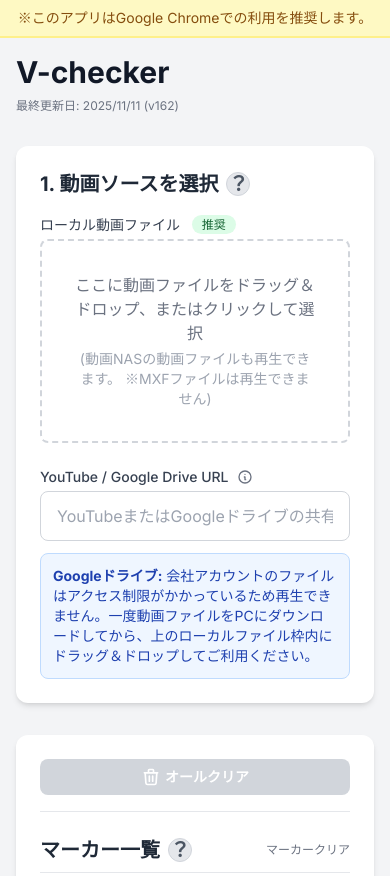
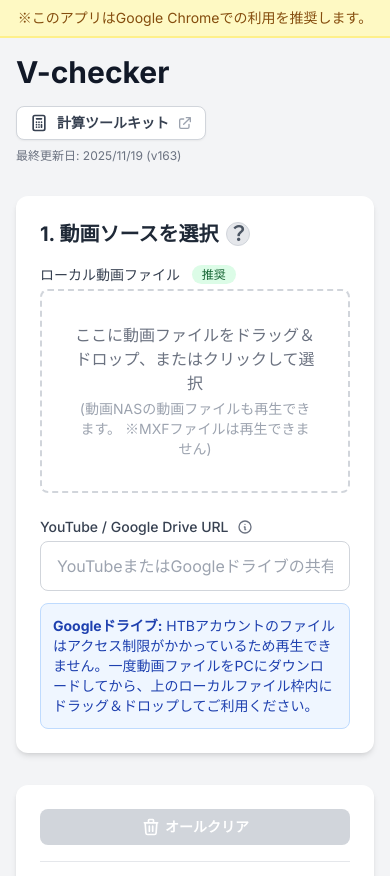
Before and after one commit to yueda-spec/V-checker, a plain HTML site: page index.html in a window 390 px wide. Shown: the top 876 px of the page. Drawn offline with nearby package versions, Linux system fonts and the light colour scheme.

Commit message:
Update index.html

```diff
--- a/index.html
+++ b/index.html
@@ -199,11 +199,23 @@
     </div>
 
     <div class="container mx-auto p-4 md:p-8 max-w-7xl">
-        <header class="mb-8">
-            <h1 class="text-3xl md:text-4xl font-bold text-gray-900">V-checker</h1>
+       <header class="mb-8">
+            <div class="flex flex-wrap items-center gap-4">
+                <h1 class="text-3xl md:text-4xl font-bold text-gray-900">V-checker</h1>
+
+                <a href="https://yueda-spec.github.io/ToolKit/" target="_blank" rel="noopener noreferrer" class="flex items-center gap-2 bg-white border border-gray-300 text-gray-700 px-3 py-1.5 rounded-lg text-sm font-bold hover:bg-gray-50 hover:text-blue-600 transition shadow-sm whitespace-nowrap">
+                    <svg xmlns="http://www.w3.org/2000/svg" class="h-5 w-5" fill="none" viewBox="0 0 24 24" stroke="currentColor" stroke-width="2">
+                        <path stroke-linecap="round" stroke-linejoin="round" d="M9 7h6m0 10v-3m-3 3h.01M9 17h.01M9 14h.01M12 14h.01M15 11h.01M12 11h.01M9 11h.01M7 21h10a2 2 0 002-2V5a2 2 0 00-2-2H7a2 2 0 00-2 2v14a2 2 0 002 2z" />
+                    </svg>
+                    <span>計算ツールキット</span>
+                    <svg xmlns="http://www.w3.org/2000/svg" class="h-4 w-4 text-gray-400" fill="none" viewBox="0 0 24 24" stroke="currentColor">
+                        <path stroke-linecap="round" stroke-linejoin="round" stroke-width="2" d="M10 6H6a2 2 0 00-2 2v10a2 2 0 002 2h10a2 2 0 002-2v-4M14 4h6m0 0v6m0-6L10 14" />
+                    </svg>
+                </a>
+            </div>
+
             <p class="text-xs text-gray-500 mt-2">
-                最終更新日: 2025/11/11 (v162)
-
+                最終更新日: 2025/11/19 (v163)
             </p>
         </header>
 
@@ -244,7 +256,7 @@
                             </p>
                             <div class="mt-3 p-3 bg-blue-50 border border-blue-200 rounded-lg text-sm text-blue-800">
                                 <p>
-                                    <span class="font-bold">Googleドライブ:</span> 会社アカウントのファイルはアクセス制限がかかっているため再生できません。一度動画ファイルをPCにダウンロードしてから、上のローカルファイル枠内にドラッグ＆ドロップしてご利用ください。
+                                    <span class="font-bold">Googleドライブ:</span> HTBアカウントのファイルはアクセス制限がかかっているため再生できません。一度動画ファイルをPCにダウンロードしてから、上のローカルファイル枠内にドラッグ＆ドロップしてご利用ください。
                                 </p>
                             </div>
                         </div>
@@ -585,7 +597,9 @@
 
     <footer class="text-center p-4 text-sm text-gray-500">
         <div class="mb-4">
-            <img src="https://i.imgur.com/5rKpGlp.png" alt="Logo" class="mx-auto h-10">
+            <a href="https://miruca.co.jp/" target="_blank" rel="noopener noreferrer">
+                <img src="https://miruca.co.jp/_img/ja/cms/580/image/_/?1756951917" alt="Miruca Co., Ltd. Logo" class="mx-auto h-10">
+            </a>
         </div>
         <p>不具合ございましたら、miruca映像部の上田までご連絡ください。</p>
     </footer>
```
